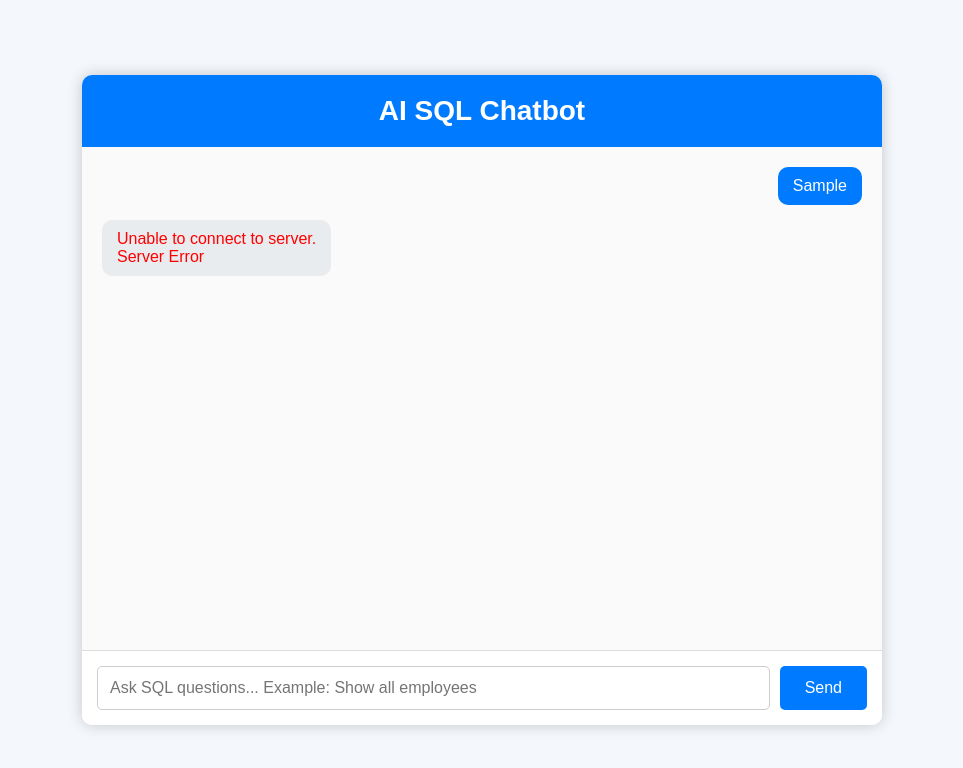
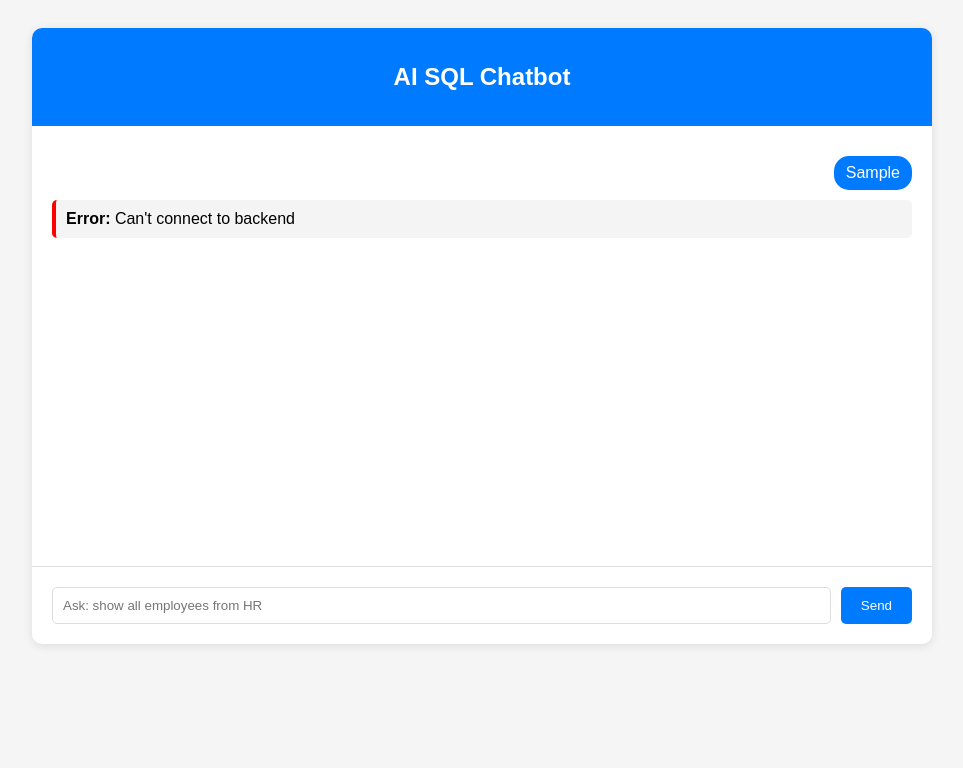
Before and after one commit to aathi987/ai-sql--chatbot, a plain HTML site: page index.html in a window 1280 px wide. Both pictures are taken after typing "Sample" into the empty fields and a click on the button "Send". Shown: the whole page, without its empty margins (158-1121 px from the left). Drawn offline with Linux system fonts and the light colour scheme; no server answers.

Commit message:
Refactor HTML structure and styles for chatbot

```diff
--- a/index.html
+++ b/index.html
@@ -1,244 +1,135 @@
 <!DOCTYPE html>
-<html lang="en">
+<html>
 <head>
-<meta charset="UTF-8">
-<meta name="viewport" content="width=device-width, initial-scale=1.0">
-
     <title>AI SQL Chatbot</title>
-
     <style>
-
-*{
-margin:0;
-padding:0;
-box-sizing:border-box;
-font-family:Arial,sans-serif;
-}
-
-body{
-background:#f4f7fc;
-display:flex;
-justify-content:center;
-align-items:center;
-height:100vh;
-}
-
-.container{
-width:800px;
-height:650px;
-background:white;
-border-radius:10px;
-box-shadow:0px 0px 15px rgba(0,0,0,0.2);
-display:flex;
-flex-direction:column;
-overflow:hidden;
-}
-
-.header{
-background:#007bff;
-color:white;
-padding:20px;
-text-align:center;
-font-size:28px;
-font-weight:bold;
-}
-
-#chat{
-flex:1;
-padding:20px;
-overflow-y:auto;
-background:#fafafa;
-}
-
-.message{
-margin-bottom:15px;
-}
-
-.user{
-text-align:right;
-}
-
-.user span{
-display:inline-block;
-background:#007bff;
-color:white;
-padding:10px 15px;
-border-radius:10px;
-max-width:70%;
-word-wrap:break-word;
-}
-
-.bot{
-text-align:left;
-}
-
-.bot span{
-display:inline-block;
-background:#e9ecef;
-color:black;
-padding:10px 15px;
-border-radius:10px;
-max-width:70%;
-word-wrap:break-word;
-}
-
-.input-area{
-display:flex;
-padding:15px;
-background:white;
-border-top:1px solid #ddd;
-}
-
-#userInput{
-flex:1;
-padding:12px;
-font-size:16px;
-border:1px solid #ccc;
-border-radius:5px;
-outline:none;
-}
-
-button{
-margin-left:10px;
-padding:12px 25px;
-background:#007bff;
-color:white;
-border:none;
-border-radius:5px;
-cursor:pointer;
-font-size:16px;
-}
-
-button:hover{
-background:#0056b3;
-}
-
-pre{
-white-space:pre-wrap;
-font-family:Consolas;
-}
-
+        body { font-family: Arial; background: #f5f5f5; padding: 20px; }
+        .container { max-width: 900px; margin: auto; background: white; border-radius: 10px; box-shadow: 0 2px 10px rgba(0,0,0,0.1); }
+        .header { background: #007bff; color: white; padding: 15px; border-radius: 10px 10px 0 0; text-align: center; }
+        #chat { padding: 20px; height: 400px; overflow-y: scroll; }
+        .user-msg { text-align: right; margin: 10px 0; }
+        .user-msg span { background: #007bff; color: white; padding: 8px 12px; border-radius: 15px; display: inline-block; }
+        .sql-msg { background: #f4f4f4; padding: 10px; margin: 10px 0; border-left: 4px solid green; border-radius: 5px; }
+        .result-table { width: 100%; border-collapse: collapse; margin-top: 10px; }
+        .result-table th,.result-table td { border: 1px solid #ddd; padding: 8px; text-align: left; }
+        .result-table th { background: #007bff; color: white; }
+        .input-area { display: flex; padding: 20px; border-top: 1px solid #ddd; }
+        input { flex: 1; padding: 10px; border: 1px solid #ddd; border-radius: 5px; }
+        button { padding: 10px 20px; margin-left: 10px; background: #007bff; color: white; border: none; border-radius: 5px; cursor: pointer; }
+        button:hover { background: #0056b3; }
     </style>
-
 </head>
-
 <body>
-
     <div class="container">
-
-<div class="header">
-AI SQL Chatbot
+        <div class="header"><h2>AI SQL Chatbot</h2></div>
+        <div id="chat"></div>
+        <div class="input-area">
+            <input type="text" id="message" placeholder="Ask: show all employees from HR" onkeypress="if(event.key==='Enter') sendMessage()">
+            <button onclick="sendMessage()">Send</button>
         </div>
-
-<div id="chat"></div>
-
-<div class="input-area">
-
-<input
-type="text"
-id="userInput"
-placeholder="Ask SQL questions... Example: Show all employees">
-
-<button id="sendBtn">
-Send
-</button>
-
-</div>
-
     </div>
 
    <script>
+async function sendMessage() {
 
-const chat=document.getElementById("chat");
-const input=document.getElementById("userInput");
-const button=document.getElementById("sendBtn");
+    const msg = document.getElementById("message").value.trim();
 
-button.addEventListener("click",sendMessage);
+    if (!msg) return;
 
-input.addEventListener("keydown",function(e){
+    const chat = document.getElementById("chat");
 
-if(e.key==="Enter"){
+    // User Message
+    chat.innerHTML += `
+        <div class="user-msg">
+            <span>${msg}</span>
+        </div>
+    `;
 
-sendMessage();
+    try {
+
+        const res = await fetch("/chat", {
+            method: "POST",
+            headers: {
+                "Content-Type": "application/json"
+            },
+            body: JSON.stringify({
+                message: msg
+            })
+        });
+
+        const data = await res.json();
+
+        let html = `
+            <div class="sql-msg">
+                <b>Generated SQL:</b>
+                <pre>${data.sql}</pre>
+        `;
+
+        if (data.error) {
+
+            html += `
+                <b style="color:red;">Database Error:</b>
+                <p>${data.error}</p>
+            `;
+
+        }
+        else if (data.result && Array.isArray(data.result) && data.result.length > 0) {
+
+            html += `<b>Results:</b>`;
+
+            html += `<table class="result-table">`;
+
+            // Table Header
+            html += `<tr>`;
+
+            Object.keys(data.result[0]).forEach(col => {
+                html += `<th>${col}</th>`;
+            });
+
+            html += `</tr>`;
+
+            // Table Rows
+            data.result.forEach(row => {
+
+                html += `<tr>`;
+
+                Object.values(row).forEach(value => {
+                    html += `<td>${value}</td>`;
+                });
+
+                html += `</tr>`;
+
+            });
+
+            html += `</table>`;
+
+        }
+        else {
+
+            html += `
+                <b>Result:</b>
+                <p>No records found.</p>
+            `;
 
         }
 
-});
+        html += `</div>`;
 
-async function sendMessage(){
-
-const message=input.value.trim();
-
-if(message===""){
-
-alert("Please enter a message");
-
-return;
+        chat.innerHTML += html;
 
     }
+    catch (err) {
 
-chat.innerHTML+=`
-<div class="message user">
-<span>${message}</span>
-</div>
-`;
-
-chat.scrollTop=chat.scrollHeight;
-
-input.value="";
-
-try{
-
-const response=await fetch("/chat",{
-
-method:"POST",
-
-headers:{
-
-"Content-Type":"application/json"
-
-},
-
-body:JSON.stringify({
-
-message:message
-
-})
-
-});
-
-if(!response.ok){
-
-throw new Error("Server Error");
-
-}
-
-const data=await response.json();
-
-chat.innerHTML+=`
-<div class="message bot">
-<span><pre>${data.response}</pre></span>
-</div>
-`;
-
-}catch(error){
-
-chat.innerHTML+=`
-<div class="message bot">
-<span style="color:red;">
-Unable to connect to server.<br>
-${error.message}
-</span>
+        chat.innerHTML += `
+            <div class="sql-msg" style="border-color:red;">
+                <b>Error:</b> Can't connect to backend
             </div>
         `;
 
     }
 
-chat.scrollTop=chat.scrollHeight;
+    document.getElementById("message").value = "";
 
+    chat.scrollTop = chat.scrollHeight;
 }
-
 </script>
-
-</body>
-</html>
```
Lines whose indentation alone changed are shown as unchanged.
